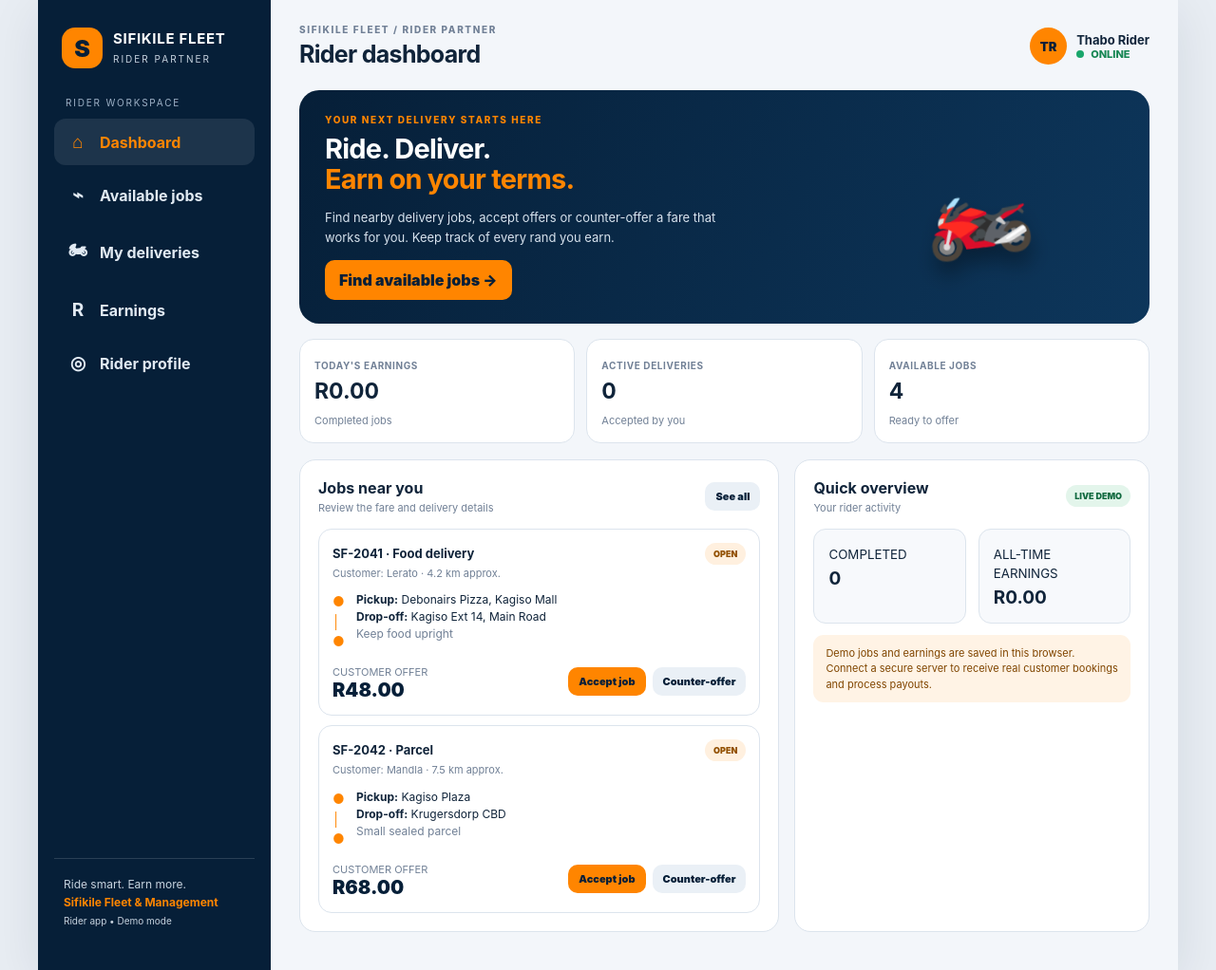
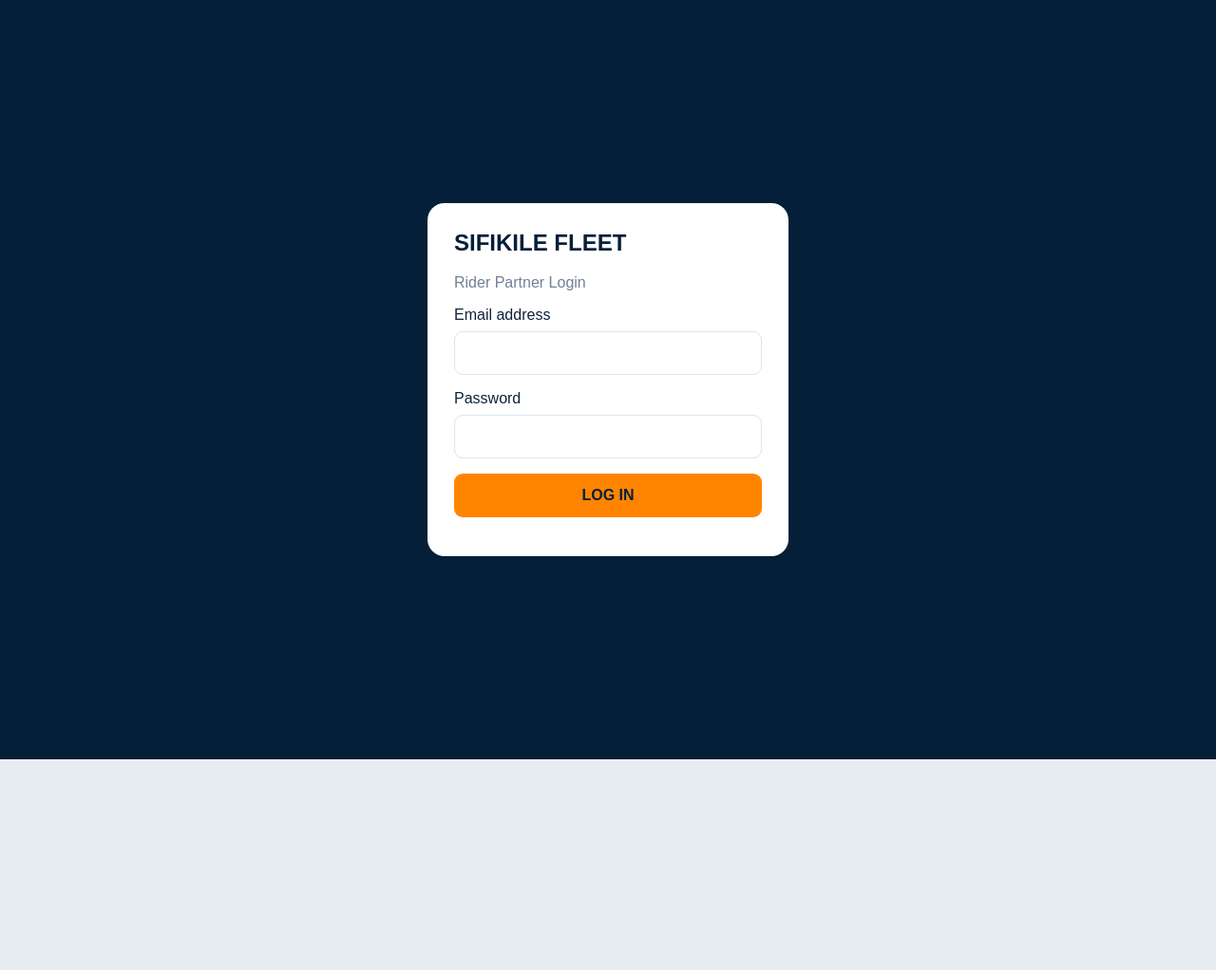
Before and after one commit to modibedi351/sifikile-rider-android-app, a website: page index.html in a window 1280 px wide. Shown: the whole page at 95% size. After the commit the page ends 800 px from the top, so only its background shows below. Drawn offline with Linux system fonts and the light colour scheme.

Commit message:
Add login form to index.html

```diff
--- a/index.html
+++ b/index.html
@@ -22,7 +22,19 @@
 </style>
 </head>
 <body>
-<div class="app">
+<div id="loginScreen" style="min-height:100vh;display:grid;place-items:center;padding:20px;background:#061f38;font-family:Arial,sans-serif">
+  <form id="loginForm" style="background:white;padding:28px;border-radius:18px;width:100%;max-width:380px">
+    <h2 style="color:#061f38;margin-top:0">SIFIKILE FLEET</h2>
+    <p style="color:#718096">Rider Partner Login</p>
+    <label>Email address</label>
+    <input id="loginEmail" type="email" required style="width:100%;padding:13px;margin:8px 0 16px;border:1px solid #dce4ed;border-radius:9px">
+    <label>Password</label>
+    <input id="loginPassword" type="password" required style="width:100%;padding:13px;margin:8px 0 16px;border:1px solid #dce4ed;border-radius:9px">
+    <button type="submit" style="width:100%;padding:14px;background:#ff8500;color:#061f38;border:0;border-radius:9px;font-weight:bold">LOG IN</button>
+    <p id="loginMessage" style="color:#bd3d36;font-size:13px"></p>
+  </form>
+</div>
+<div class="app" id="riderApp" style="display:none">
 <aside class="sidebar">
  <div class="brand"><div class="logo">S</div><div><strong>SIFIKILE FLEET</strong><small>RIDER PARTNER</small></div></div>
  <div class="nav-label">RIDER WORKSPACE</div>
```
